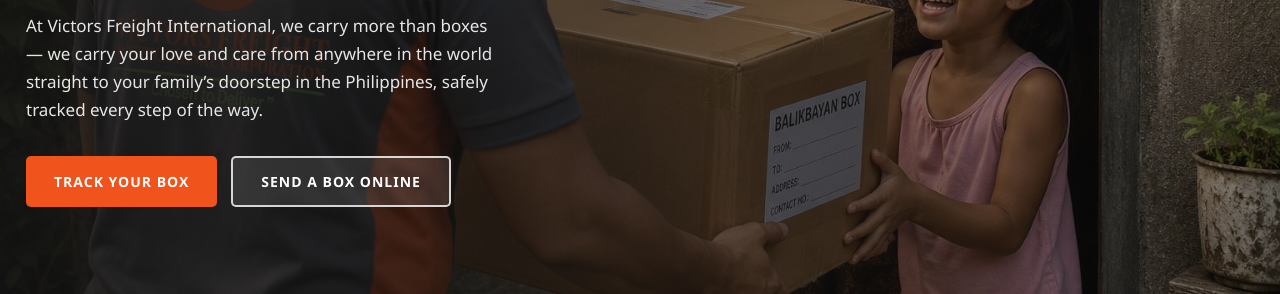
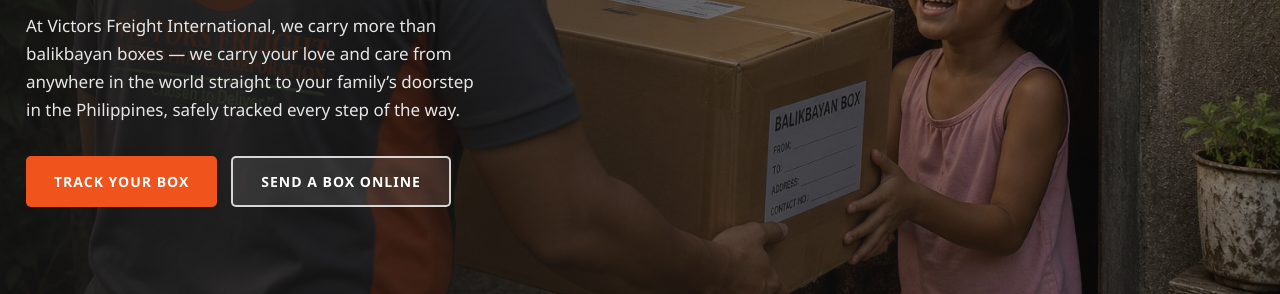
Before and after one commit to markybuenavistamb-eng/BBLS, a website: page public/landing.html in a window 1280 px wide. Shown: the part 494-788 px from the top of the page. Drawn offline with Linux system fonts and the light colour scheme.

Commit message:
Landing: hero tagline says "more than balikbayan boxes"
Co-Authored-By: Claude Opus 4.8 <noreply@anthropic.com>

```diff
--- a/public/i18n.js
+++ b/public/i18n.js
@@ -61,7 +61,7 @@
       'land.hero.line1': 'Delivering your', 'land.hero.line2': 'love, sacrifice, and blessings home.',
       'land.hero.kicker': 'Worldwide to the Philippines · Since day one',
       'land.hero.title': 'Your balikbayan box, safely home.',
-      'land.hero.sub': 'At Victors Freight International, we carry more than boxes — we carry your love and care from anywhere in the world straight to your family’s doorstep in the Philippines, safely tracked every step of the way.',
+      'land.hero.sub': 'At Victors Freight International, we carry more than balikbayan boxes — we carry your love and care from anywhere in the world straight to your family’s doorstep in the Philippines, safely tracked every step of the way.',
       'land.hero.ctaTrack': 'Track your box', 'land.hero.ctaSend': 'Send a box online',
       'land.stat.boxes': 'Boxes delivered', 'land.stat.years': 'Years of service', 'land.stat.regions': 'Regions covered', 'land.stat.tracking': 'Live tracking',
       'land.services.title': 'What we do', 'land.services.sub': 'One trusted partner for every kind of shipment home.',
@@ -173,7 +173,7 @@
       'land.hero.line1': 'Inihahatid ang inyong', 'land.hero.line2': 'pagmamahal, sakripisyo, at biyaya pauwi.',
       'land.hero.kicker': 'Buong mundo papuntang Pilipinas · Maaasahan',
       'land.hero.title': 'Ang inyong balikbayan box, ligtas na nakauwi.',
-      'land.hero.sub': 'Sa Victors Freight International, higit pa sa mga kahon ang dala namin — dala namin ang inyong pagmamahal at malasakit mula saanman sa mundo diretso sa pintuan ng inyong pamilya sa Pilipinas, ligtas na sinusubaybayan sa bawat hakbang.',
+      'land.hero.sub': 'Sa Victors Freight International, higit pa sa mga balikbayan box ang dala namin — dala namin ang inyong pagmamahal at malasakit mula saanman sa mundo diretso sa pintuan ng inyong pamilya sa Pilipinas, ligtas na sinusubaybayan sa bawat hakbang.',
       'land.hero.ctaTrack': 'I-track ang kahon', 'land.hero.ctaSend': 'Magpadala online',
       'land.stat.boxes': 'Naihatid na kahon', 'land.stat.years': 'Taong serbisyo', 'land.stat.regions': 'Saklaw na rehiyon', 'land.stat.tracking': 'Live na tracking',
       'land.services.title': 'Ano ang ginagawa namin', 'land.services.sub': 'Isang maaasahang partner para sa bawat uri ng padala pauwi.',
--- a/public/landing.html
+++ b/public/landing.html
@@ -36,7 +36,7 @@
           <span class="thin" data-i18n="land.hero.line1">Delivering your</span>
           <span class="bold" data-i18n="land.hero.line2">love, sacrifice, and blessings home.</span>
         </h1>
-        <p data-i18n="land.hero.sub">At Victors Freight International, we carry more than boxes — we carry your love and care from anywhere in the world straight to your family’s doorstep in the Philippines, safely tracked every step of the way.</p>
+        <p data-i18n="land.hero.sub">At Victors Freight International, we carry more than balikbayan boxes — we carry your love and care from anywhere in the world straight to your family’s doorstep in the Philippines, safely tracked every step of the way.</p>
         <div class="hero-cta">
           <a class="btn-lg btn-primary" href="/track.html" data-i18n="land.hero.ctaTrack">Track your box</a>
           <a class="btn-lg btn-ghost" href="/intake-form.html" data-i18n="land.hero.ctaSend">Send a box online</a>
```
